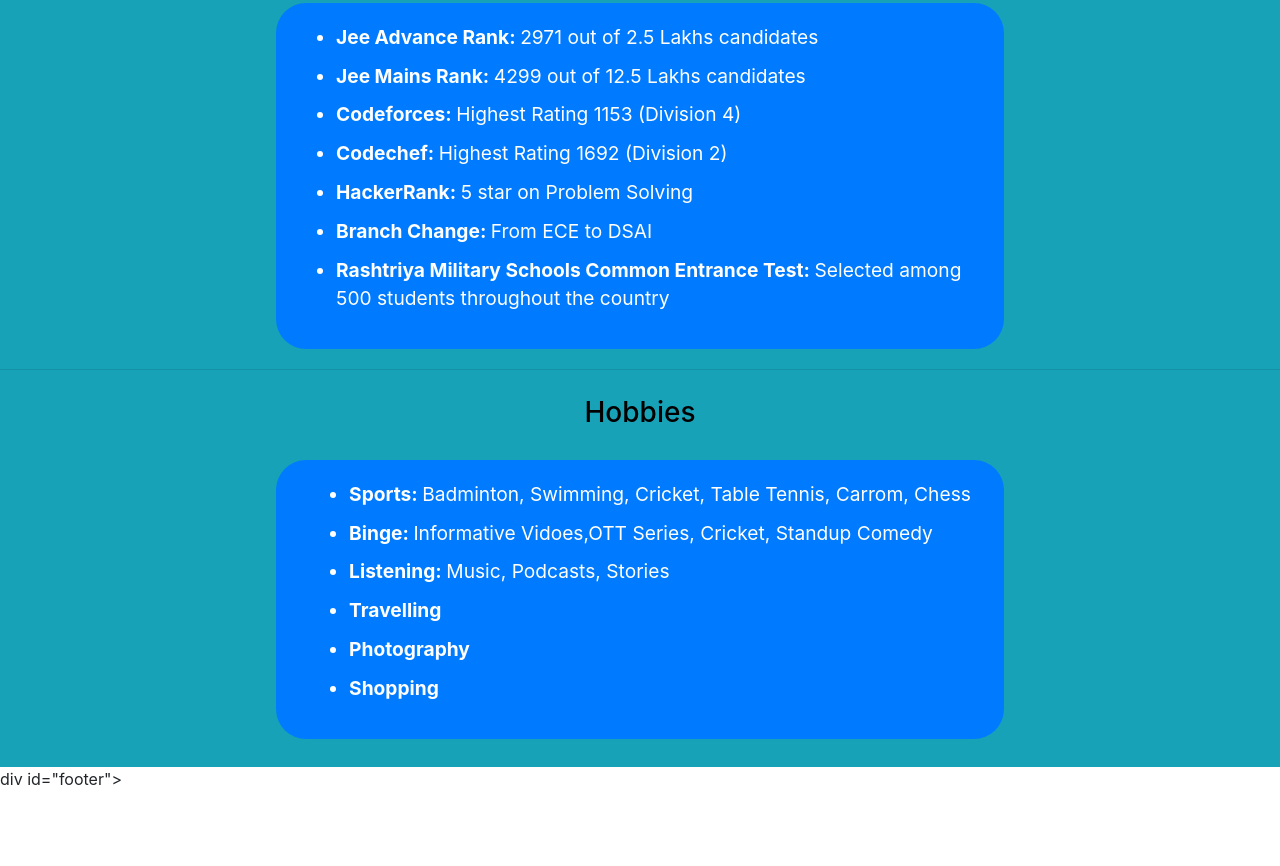
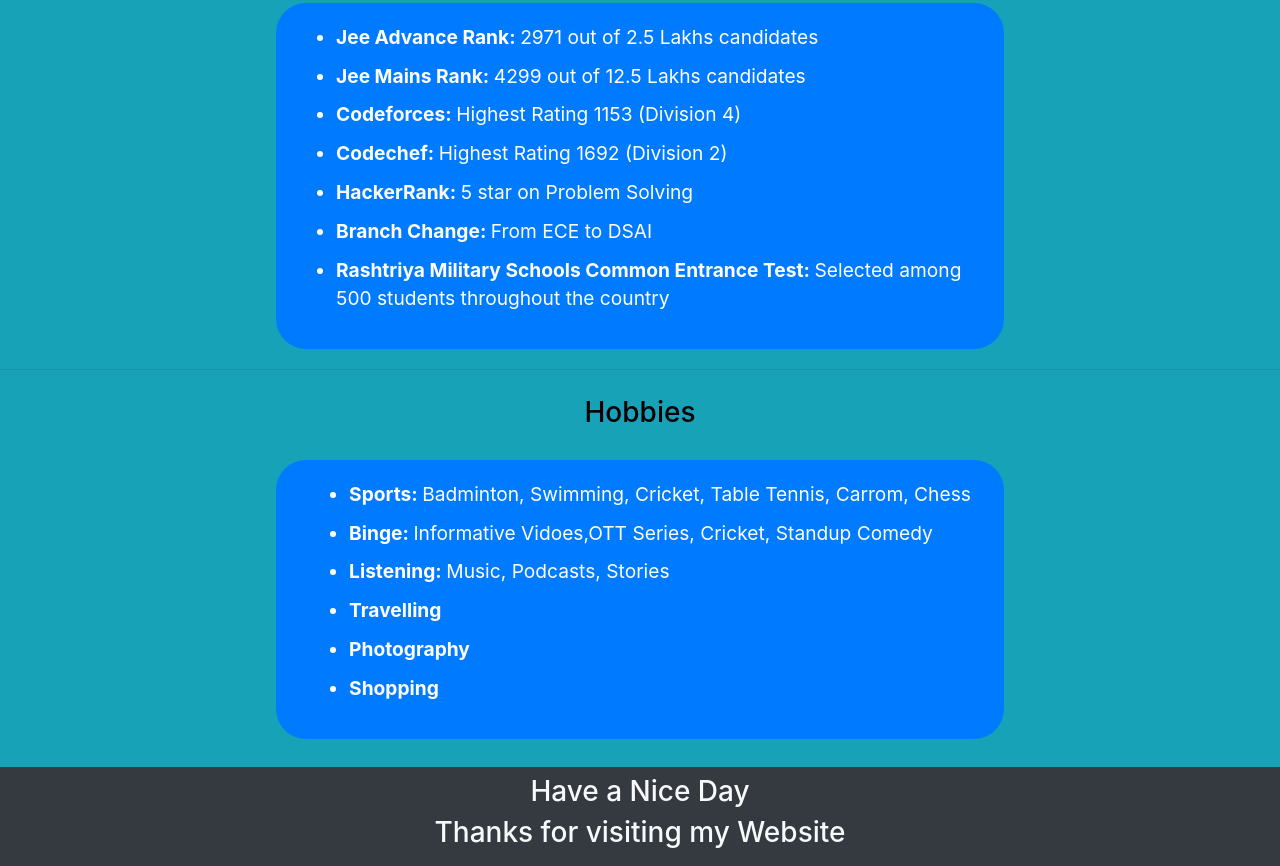
Before and after one commit to SHIVAM200219/Personal-Website, a plain HTML site: page about.html in a window 1280 px wide. Shown: the part 1448-2314 px from the top of the page. Before the commit the page ends 2239 px from the top, so only its background shows below. Drawn offline with nearby package versions, Linux system fonts and the light colour scheme.

Commit message:
Update about.html

```diff
--- a/about.html
+++ b/about.html
@@ -161,7 +161,7 @@
             </div>
         </div>
     </div>
-    div id="footer"></div>
+    <div id="footer"></div>
     <script src="https://code.jquery.com/jquery-3.3.1.slim.min.js"
         integrity="sha384-q8i/X+965DzO0rT7abK41JStQIAqVgRVzpbzo5smXKp4YfRvH+8abtTE1Pi6jizo"
         crossorigin="anonymous"></script>
```
